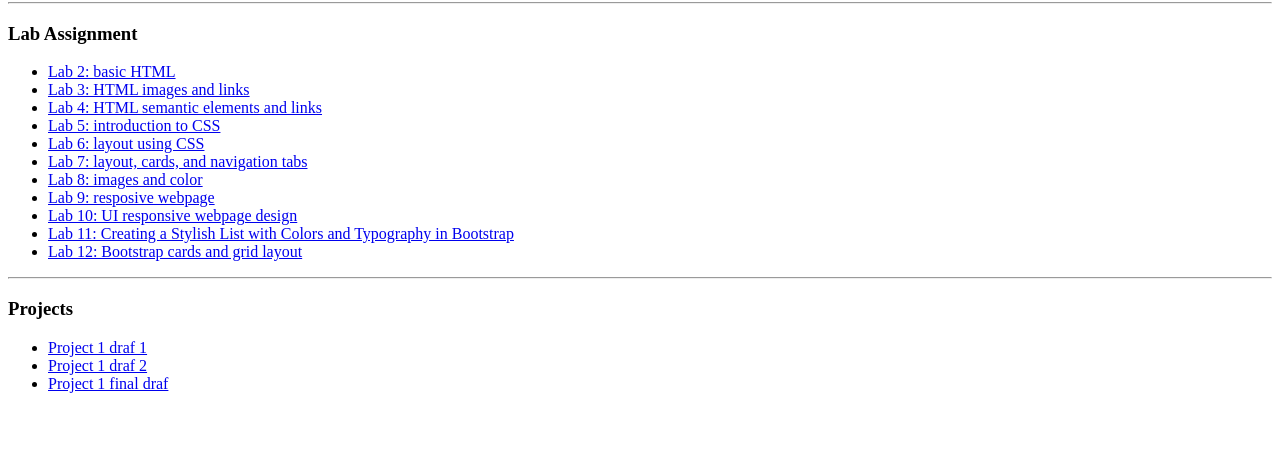
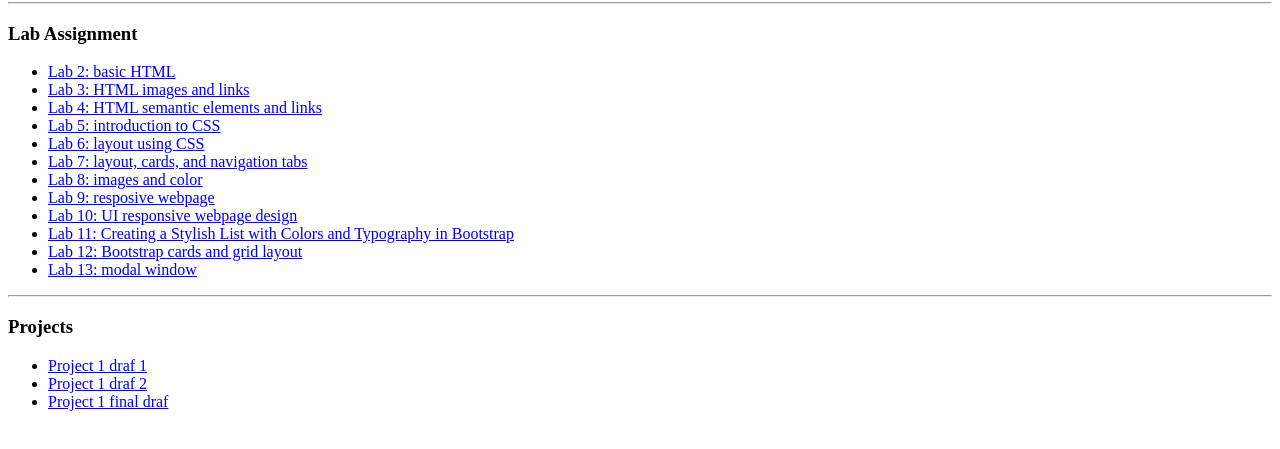
Before and after one commit to Y1-L1/ET710, a plain HTML site: page index.html in a window 1280 px wide. Shown: the part 125-574 px from the top of the page. Drawn offline with Linux system fonts and the light colour scheme.

Commit message:
Update index.html

```diff
--- a/index.html
+++ b/index.html
@@ -22,6 +22,7 @@
         <li><a href="lab10/lab10.html">Lab 10: UI responsive webpage design</a></li>
         <li><a href="lab11/lab11.html">Lab 11: Creating a Stylish List with Colors and Typography in Bootstrap</a></li>
         <li><a href="lab12/lab12.html">Lab 12: Bootstrap cards and grid layout</a></li>
+        <li><a href="lab13/lab13.html">Lab 13: modal window</a></li>
     </ul>
     <hr>
     <h3>Projects</h3>
```
